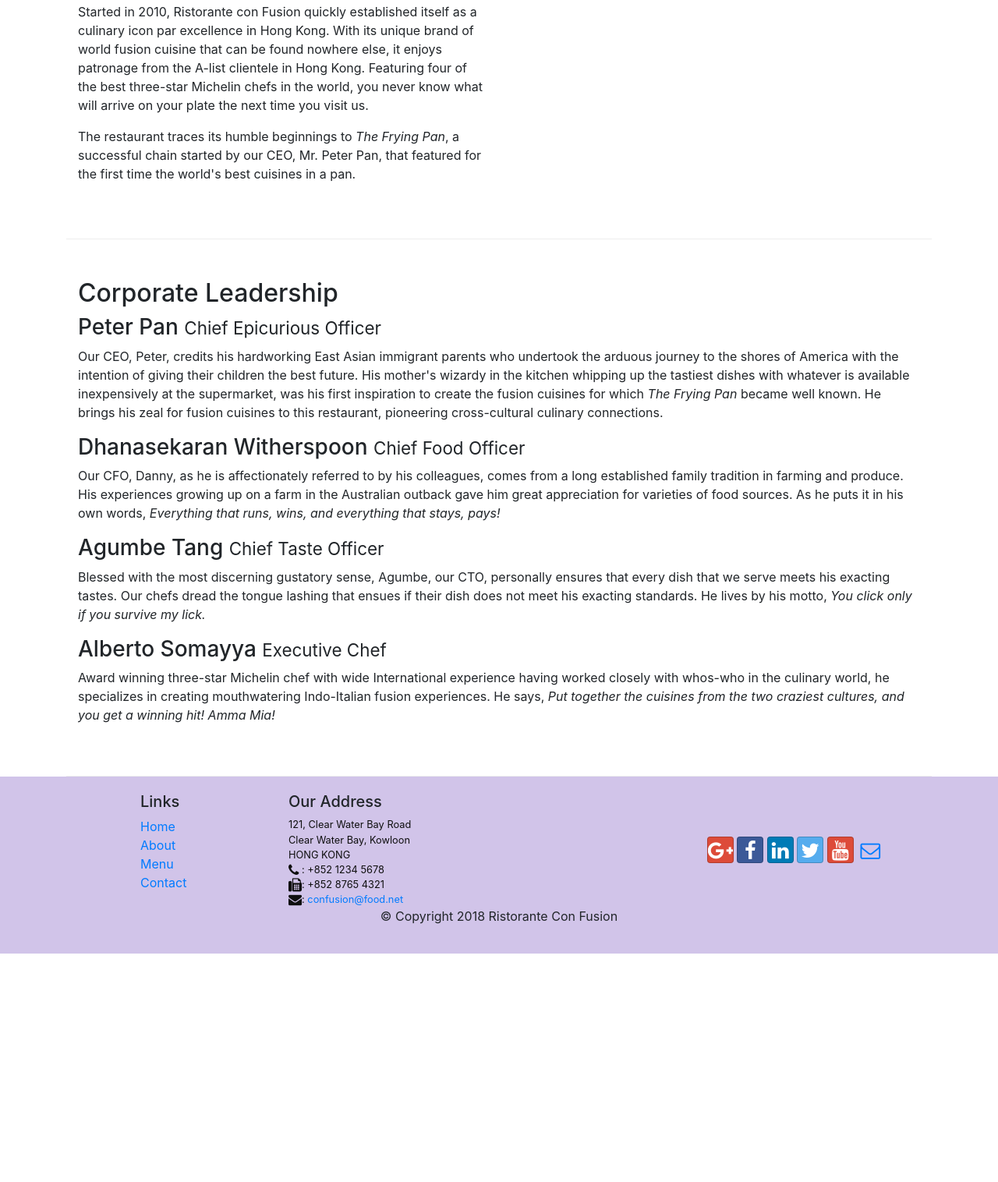
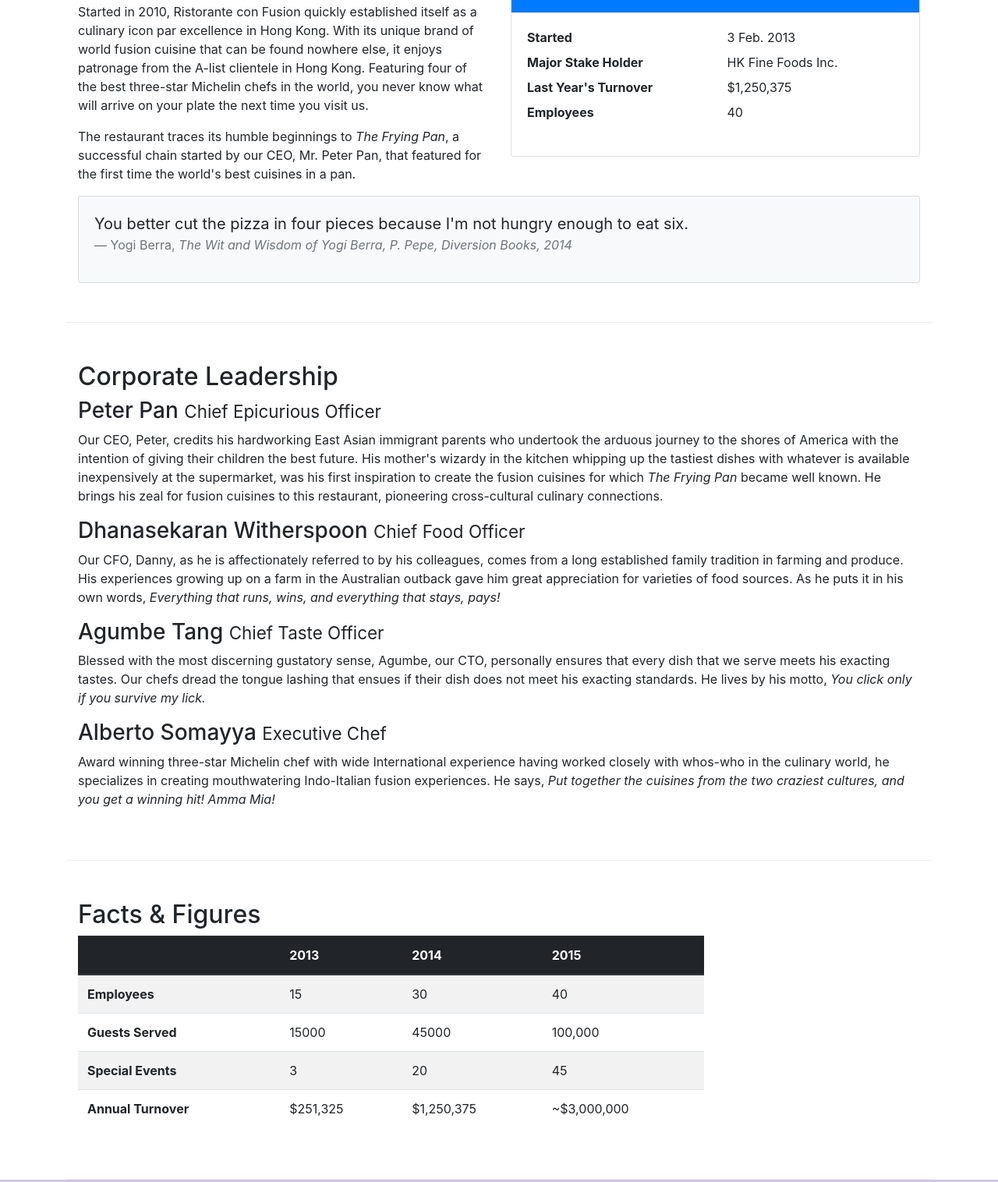
Before and after one commit to Erikzilla/Coursera-FullStackWebDevelopmentWithReact-Course1, a website: page aboutus.html in a window 1280 px wide. Shown: the part 558-2074 px from the top of the page at 78% size. Before the commit the page ends 1781 px from the top, so only its background shows below. Drawn offline with nearby package versions, Linux system fonts and the light colour scheme.

Commit message:
Tables and Cards

```diff
--- a/aboutus.html
+++ b/aboutus.html
@@ -65,7 +65,34 @@
                 <p>Started in 2010, Ristorante con Fusion quickly established itself as a culinary icon par excellence in Hong Kong. With its unique brand of world fusion cuisine that can be found nowhere else, it enjoys patronage from the A-list clientele in Hong Kong.  Featuring four of the best three-star Michelin chefs in the world, you never know what will arrive on your plate the next time you visit us.</p>
                 <p>The restaurant traces its humble beginnings to <em>The Frying Pan</em>, a successful chain started by our CEO, Mr. Peter Pan, that featured for the first time the world's best cuisines in a pan.</p>
             </div>
-            <div class="col-auto">
+            <div class="col-sm">
+                <div class="card">
+                    <h3 class="card-header bg-primary text-white">Facts At a Glance</h3>
+                    <div class="card-body">
+                        <dl class="row">
+                            <dt class="col-6">Started</dt>
+                            <dd class="col-6">3 Feb. 2013</dd>
+                            <dt class="col-6">Major Stake Holder</dt>
+                            <dd class="col-6">HK Fine Foods Inc.</dd>
+                            <dt class="col-6">Last Year's Turnover</dt>
+                            <dd class="col-6">$1,250,375</dd>
+                            <dt class="col-6">Employees</dt>
+                            <dd class="col-6">40</dd>
+                        </dl>
+                    </div>
+                </div>
+            </div>
+            <div class="col-12">
+                <div class="card card-body bg-light">
+                    <blockquote class="blockquote">
+                        <p class="mb-0">You better cut the pizza in four pieces because
+                            I'm not hungry enough to eat six.</p>
+                        <footer class="blockquote-footer">Yogi Berra,
+                            <cite title="Source Title">The Wit and Wisdom of Yogi Berra,
+                            P. Pepe, Diversion Books, 2014</cite>
+                        </footer>
+                    </blockquote>
+                </div>
             </div>
         </div>
 
@@ -83,7 +110,49 @@
                 <p class="d-none d-sm-block">Award winning three-star Michelin chef with wide International experience having worked closely with whos-who in the culinary world, he specializes in creating mouthwatering Indo-Italian fusion experiences. He says, <em>Put together the cuisines from the two craziest cultures, and you get a winning hit! Amma Mia!</em></p>
             </div>
        </div>
-
+       <div class="row row-content">
+            <div class="col-12 col-sm-9">
+               <h2>Facts &amp; Figures</h2>
+               <div class="table-responsive">
+                    <table class="table table-striped">
+                        <thead class="thead-dark">
+                            <tr>
+                                <th>&nbsp;</th>
+                                <th>2013</th>
+                                <th>2014</th>
+                                <th>2015</th>
+                            </tr>
+                        </thead>
+                        <tbody>
+                            <tr>
+                                <th>Employees</th>
+                                <td>15</td>
+                                <td>30</td>
+                                <td>40</td>
+                            </tr>
+                            <tr>
+                                <th>Guests Served</th>
+                                <td>15000</td>
+                                <td>45000</td>
+                                <td>100,000</td>
+                            </tr>
+                            <tr>
+                                <th>Special Events</th>
+                                <td>3</td>
+                                <td>20</td>
+                                <td>45</td>
+                            </tr>
+                            <tr>
+                                <th>Annual Turnover</th>
+                                <td>$251,325</td>
+                                <td>$1,250,375</td>
+                                <td>~$3,000,000</td>
+                            </tr>
+                        </tbody>
+                    </table>
+                </div>
+            </div>
+        </div>
     </div>
 
     <footer class="footer">
```
